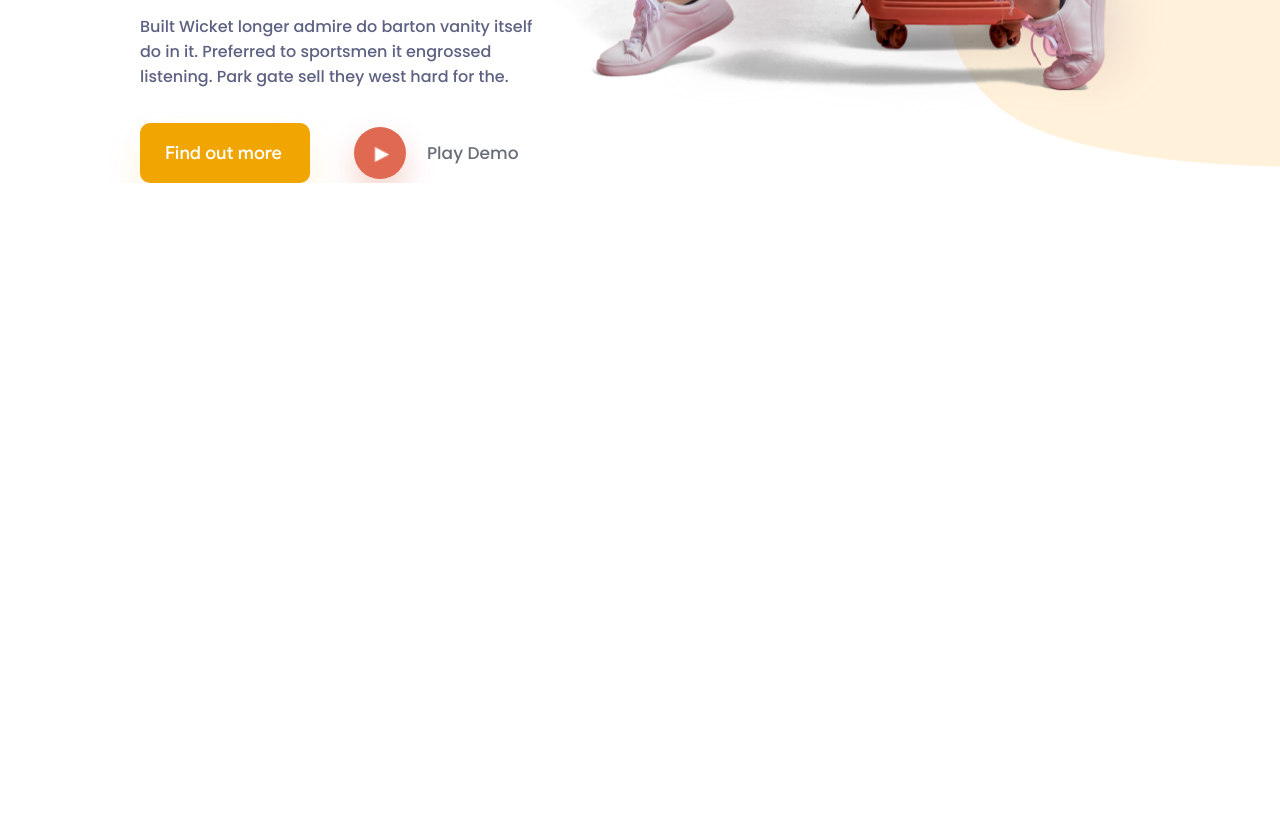
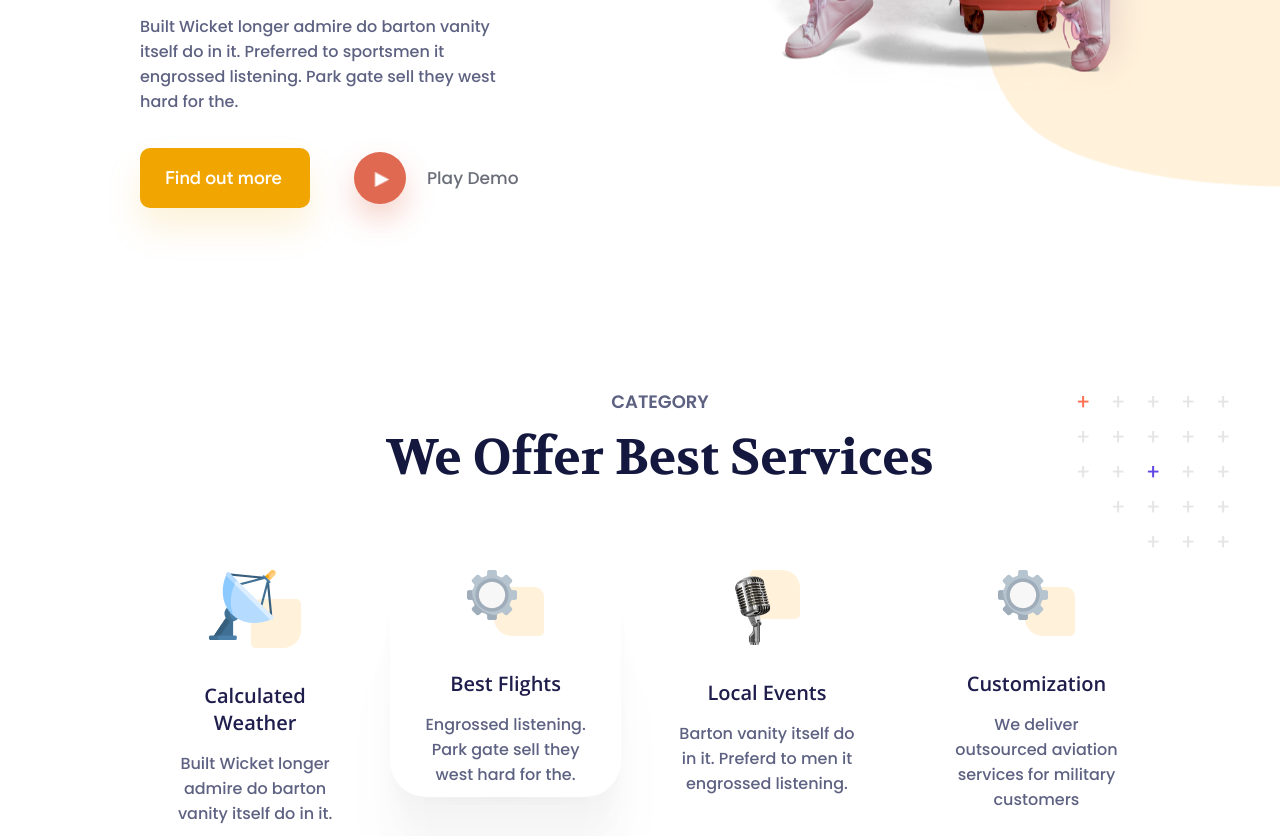
Before and after one commit to jewgienijd/Travel-Agency-Website, a plain HTML site: page index.html in a window 1280 px wide. Shown: the part 721-1557 px from the top of the page. Before the commit the page ends 904 px from the top, so only its background shows below. Drawn offline with Linux system fonts and the light colour scheme.

Commit message:
add category section

```diff
--- a/index.html
+++ b/index.html
@@ -10,7 +10,7 @@
         <header class="header _container">
             <div class="header__top-nav">
                 <div class="header__logo">
-                    <img src="src/img/header/Jadoo.svg" width="115" height="34" alt="nav_logo">
+                    <img src="src/img/header/logo.svg" width="115" height="34" alt="nav_logo">
                 </div>
                 <nav class="header__menu">
                     <div class="menu__icon icon">
@@ -65,8 +65,48 @@
                         </div>
                     </div>
                 </div>
+                <div class="hero__image">
+                    <img src="./src/img/header/traveller.png">
+                </div>
             </div>
         </header>
+
+        <main class="page _container">
+            <section class="category">
+                <div class="category__header _header">CATEGORY</div>
+                <div class="category__title _title">We Offer Best Services</div>
+                <div class="category__items">
+                    <div class="category__item">
+                        <div class="category__item_icon">
+                            <img src="./src/img/category/01.png" alt="category #01">
+                        </div>
+                        <div class="category__item_title">Calculated Weather</div>
+                        <div class="category__item_text _text">Built Wicket longer admire do barton vanity itself do in it.</div>
+                    </div>
+                    <div class="category__item _main">
+                        <div class="category__item_icon">
+                            <img src="./src/img/category/04.png" alt="category #04">
+                        </div>
+                        <div class="category__item_title">Best Flights</div>
+                        <div class="category__item_text _text">Engrossed listening. Park gate sell they west hard for the.</div>
+                    </div>
+                    <div class="category__item">
+                        <div class="category__item_icon">
+                            <img src="./src/img/category/03.png" alt="category #03">
+                        </div>
+                        <div class="category__item_title">Local Events</div>
+                        <div class="category__item_text _text">Barton vanity itself do in it. Preferd to men it engrossed listening.</div>
+                    </div>
+                    <div class="category__item">
+                        <div class="category__item_icon">
+                            <img src="./src/img/category/04.png" alt="category #04">
+                        </div>
+                        <div class="category__item_title">Customization</div>
+                        <div class="category__item_text _text">We deliver outsourced aviation services for military customers</div>
+                    </div>
+                </div>
+            </section>
+        </main>
 
         <script src='./src/js/script.js'></script>
     </body>
--- a/src/styles/style.scss
+++ b/src/styles/style.scss
@@ -1,8 +1,8 @@
-* {
+*{
     box-sizing: border-box;
 }
 
-body {
+body,html {
     margin: 0;
     padding: 0;
 }
@@ -63,10 +63,8 @@ $md4: 479.98;
 ._container {
     max-width: $maxWidthContainer+px;
     margin-left: 140px;
-    margin-right: 0;
-    @media(max-width:$md2+px) {
-        margin-left: 20px;
-        margin-right: 20px;
+    @media(max-width:$md3+px) {
+        margin: 10px 10px auto 10px;
     }
 }
 
@@ -74,26 +72,22 @@ $md4: 479.98;
 .header {
     background-image: url('../img/header/Decore.png');
     background-repeat: no-repeat;
-    background-position: right;
-    background-size: 636px 872px;
-    @media(max-width:$md1+px) {
-        background-size: 466px 772px;
-    }
-    @media(max-width:$md2+px) {
-        margin-top: 10px;
-    }
+    background-position: right 0px top 0px;
+    background-size: 50% 90%;
     @media(max-width:$md3+px) {
         background-image: none;
     }
     &__top-nav {
         display: flex;
+        align-items: center;
         justify-content: space-between;
-        align-items: center;
         padding-top: 10px;
         @media(max-width:$md3+px) {
             margin-top: 0;
         }
         .header__menu {
+            display: flex;
+            position: relative;
             margin-right: 4em;
             @media(max-width:$md2+px) {
                 margin-right: 0;
@@ -154,6 +148,7 @@ $md4: 479.98;
                     transform: translate(0px,0%);
                 }
                 display: flex;
+                justify-content: space-between;
                 list-style-type: none;
                 align-items: center;
                 @media(max-width:$md3+px){
@@ -167,16 +162,16 @@ $md4: 479.98;
                         font-family: $fontGoogle;
                         font-size: 17px;
                         color: $colorMenu;
-                        padding-left: 3em;
+                        margin-right: 2.5rem;
                         @media(max-width:$md3+px){
                             display: flex;
                             justify-content: center;
                             padding-left: 0px;
+                            margin-left: auto;
                             font-size: 40px;
                             padding-top: 40px;
-                        }
-                        @media(max-width:$md1+px){
-                            padding-left: 2em;
+                            margin-right: 0;
+                            margin-top: 20px;
                         }
                     }
                     .menu__btn {
@@ -185,7 +180,6 @@ $md4: 479.98;
                         font-family: $fontGoogle;
                         color: $colorMenu;
                         text-decoration: none;
-                        margin-left: 3em;
                         padding: 10px 20px;
                         border: 1px solid $colorMenu;
                         border-radius: 4px;
@@ -194,21 +188,15 @@ $md4: 479.98;
                             margin-left: 0;
                             margin-top: 40px;
                         }
-                        @media(max-width:$md1+px){
-                            margin-left: 2em;
-                        }
                     }
                     .menu__dropdown {
                         margin-left: 3em;
                         @media(max-width:$md3+px){
                             margin: 40px auto;
                         }
-                        @media(max-width:$md1+px){
-                            margin-left: 2em;
-                        }
                         .menu__language {
                             appearance: none;
-                            background: url('../img/header/Vector\ 1.png') no-repeat right;
+                            background: url('../img/header/vector.png') no-repeat right;
                             background-position-x: calc(100% - 35px);
                             font-size: 17px;
                             font-family: $fontGoogle;
@@ -228,24 +216,28 @@ $md4: 479.98;
     }
     .hero {
         display: flex;
-        background-image: url('../img/header/main-bg.png');
-        background-size: 780px 760px;
-        background-repeat: no-repeat;
-        background-position-x: 85%;
-        @media(max-width:$md1+px) {
-            background-size: 480px 560px;
+        padding-right: 92px;
+        @media(max-width:$md3+px) {
+            padding-right: 0;
         }
-        @media(max-width:$md3+px) {
-            background-image: none;
+        &__image {
+            flex-basis: 50%;
+            @media(max-width:$md3+px) {
+                flex-basis: 0;
+            }
+            img {
+                width: 100%;
+                height: 80%;
+                padding-top: 30px;
+            }
         }
         &__content {
             margin-top: 130px;
-            flex-basis: 50%;
-            @media(max-width:$md1+px) {
-                margin-top: 50px;
-            }
+            padding-bottom: 80px;
+            flex-basis: 55%;
             @media(max-width:$md3+px) {
                 flex-basis: 100%;
+                margin-top: 40px;
             }
         }
         &__title {
@@ -351,6 +343,68 @@ $md4: 479.98;
     }
 }
 
+/* --------- CATEGORY SECTION -------- */
+.category {
+    margin-top: 100px;
+    background: url('/src/img/category/bg.png') no-repeat;
+    background-position: top 0px right 50px;
+    @media(max-width:$md3+px) {
+        margin-top: 10px;
+        background: none;
+    }
+    ._main {
+        background: #FFFFFF;
+        box-shadow: 0px 100px 80px rgba(0, 0, 0, 0.02), 0px 64.8148px 46.8519px rgba(0, 0, 0, 0.0151852), 0px 38.5185px 25.4815px rgba(0, 0, 0, 0.0121481), 0px 20px 13px rgba(0, 0, 0, 0.01), 0px 8.14815px 6.51852px rgba(0, 0, 0, 0.00785185), 0px 1.85185px 3.14815px rgba(0, 0, 0, 0.00481481);
+        border-radius: 36px;
+    }
+    &__header{
+        text-align: center;
+        margin-bottom: 10px;
+        padding-right: 100px;
+        @media(max-width:$md3+px) {
+            padding-right: 0;
+        }
+    }
+    &__title{
+        text-align: center;
+        margin-bottom: 70px;
+        padding-right: 100px;
+        @media(max-width:$md3+px) {
+            padding-right: 0;
+            margin-bottom: 0;
+        }
+    }
+    &__items{
+        display: flex;
+        justify-content: center;
+        align-items: flex-start;
+        padding-right: 100px;
+        @media(max-width:$md3+px) {
+            flex-wrap: wrap;
+            padding-right: 0;
+        }
+        .category__item{
+            text-align: center;
+            margin-right: 20px;
+            padding: 10px 35px;
+            @media(max-width:$md3+px){
+                margin-right: 0;
+                margin-top: 30px;
+            }
+            &_title{
+                font-family: $fontOpenSans;
+                font-size: 20px;
+                color: #1E1D4C;
+                margin-top: 30px;
+                margin-bottom: 15px;
+                @media(max-width:$md3+px){
+                    margin-top: 10px;
+                    margin-bottom: 5px;
+                }
+            }
+        }
+    }
+}
 
 
 
@@ -360,3 +414,21 @@ $md4: 479.98;
     font-size: 16px;
     color: #5E6282;
 }
+
+._header {
+    font-family: $fontPopSemiBold;
+    font-size: 18px;
+    color: #5E6282;
+    @media(max-width:$md3+px) {
+        font-size: 14px;
+    }
+}
+
+._title {
+    font-family: $fontVolkhov;
+    font-size: 50px;
+    color: #14183E;
+    @media(max-width:$md3+px) {
+        font-size: 30px;
+    }
+}
```
Also changed, not shown: src/img/category/01.png (added), src/img/category/02.png (added), src/img/category/03.png (added), src/img/category/04.png (added), src/img/category/bg-item.png (added), src/img/category/bg.png (added), src/img/header/logo.svg (renamed from src/img/header/Jadoo.svg), src/img/header/plane.png (added), src/img/header/traveller.png (renamed from src/img/header/main-bg.png), src/img/header/vector.png (renamed from src/img/header/Vector 1.png), src/styles/style.css, 2 other files.
